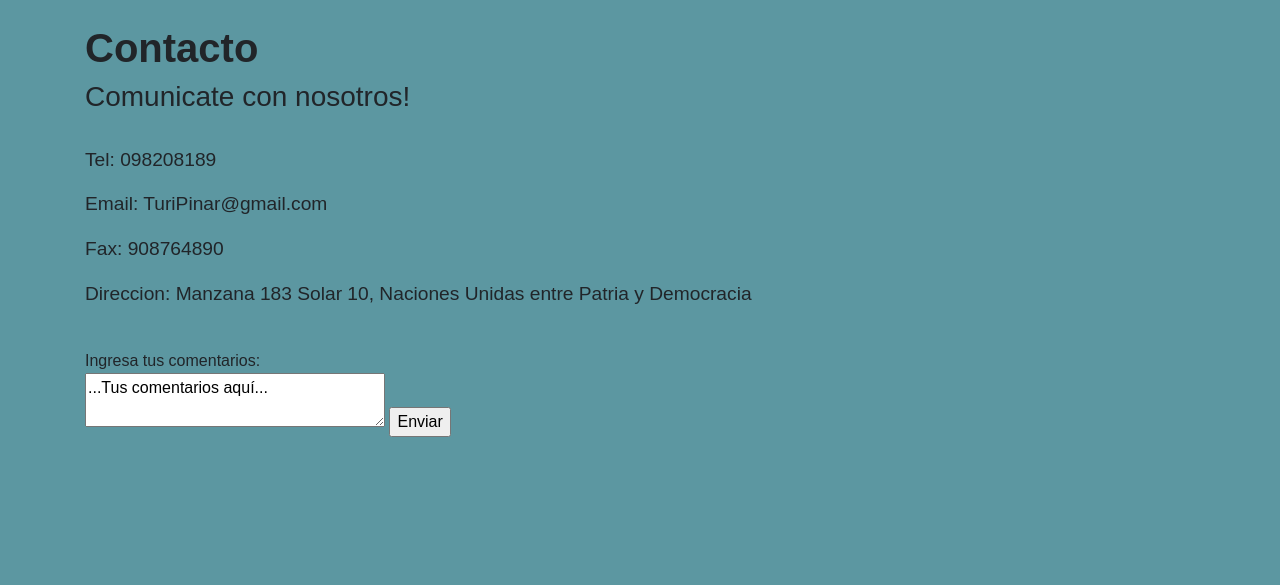
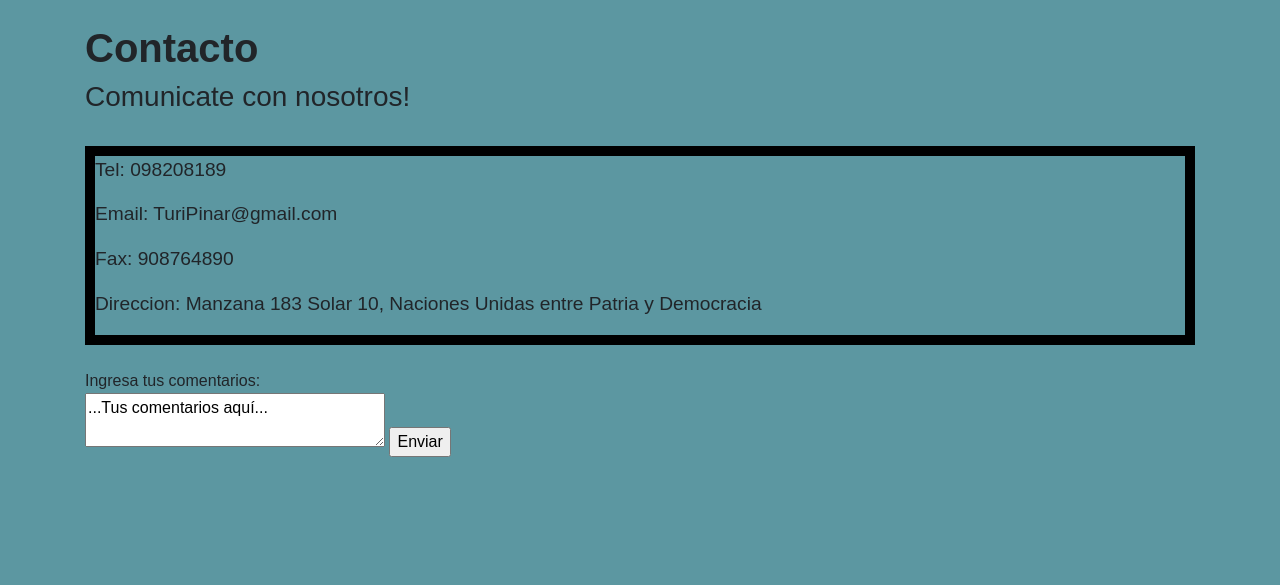
Before and after one commit to agus-aldunate/Proyecto1, a PHP site: page /about/Contacto.html in a window 1280 px wide. Shown: the part 120-705 px from the top of the page. Run offline with PHP 8.4, Linux system fonts and the light colour scheme; some libraries are stand-ins or nearby versions.

Commit message:
nuevo2.0

```diff
--- a/about/Contacto.html
+++ b/about/Contacto.html
@@ -16,10 +16,12 @@
           <h1>Contacto</h1>
           <h3>Comunicate con nosotros!</h3>
           <br>
-          <p id="p01">Tel: 098208189</p>
-          <p id="p01">Email: TuriPinar@gmail.com</p>
-          <p id="p01">Fax: 908764890</p>
-          <p id="p01">Direccion: Manzana 183 Solar 10, Naciones Unidas entre Patria y Democracia</p>
+          <div class="borde">
+            <p id="p01">Tel: 098208189</p>
+            <p id="p01">Email: TuriPinar@gmail.com</p>
+            <p id="p01">Fax: 908764890</p>
+            <p id="p01">Direccion: Manzana 183 Solar 10, Naciones Unidas entre Patria y Democracia</p>
+          </div>
           <br>
           <form method="post" action="action.php">
 
--- a/css/diseño.css
+++ b/css/diseño.css
@@ -13,6 +13,7 @@ body {
   background-color: rgb(33, 98, 109);
   padding: 20px 10px;
 }
+
 
 
 .header a {
@@ -136,4 +137,12 @@ h1{
 
 #p01{
   font-size: 120%
+
 }
+
+.borde{
+  border: 5px solid  black;
+  border-width: 10px;
+
+
+}
```
